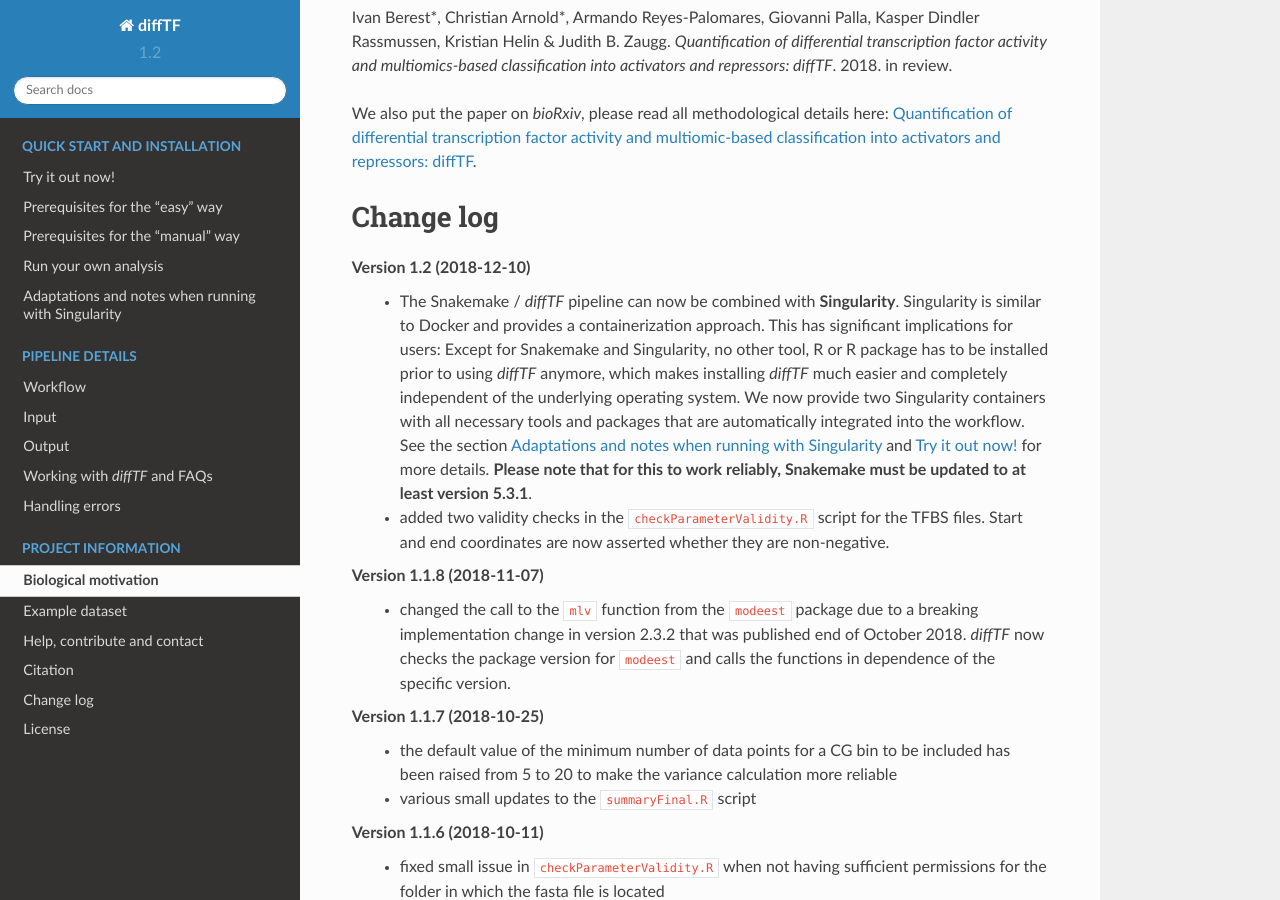
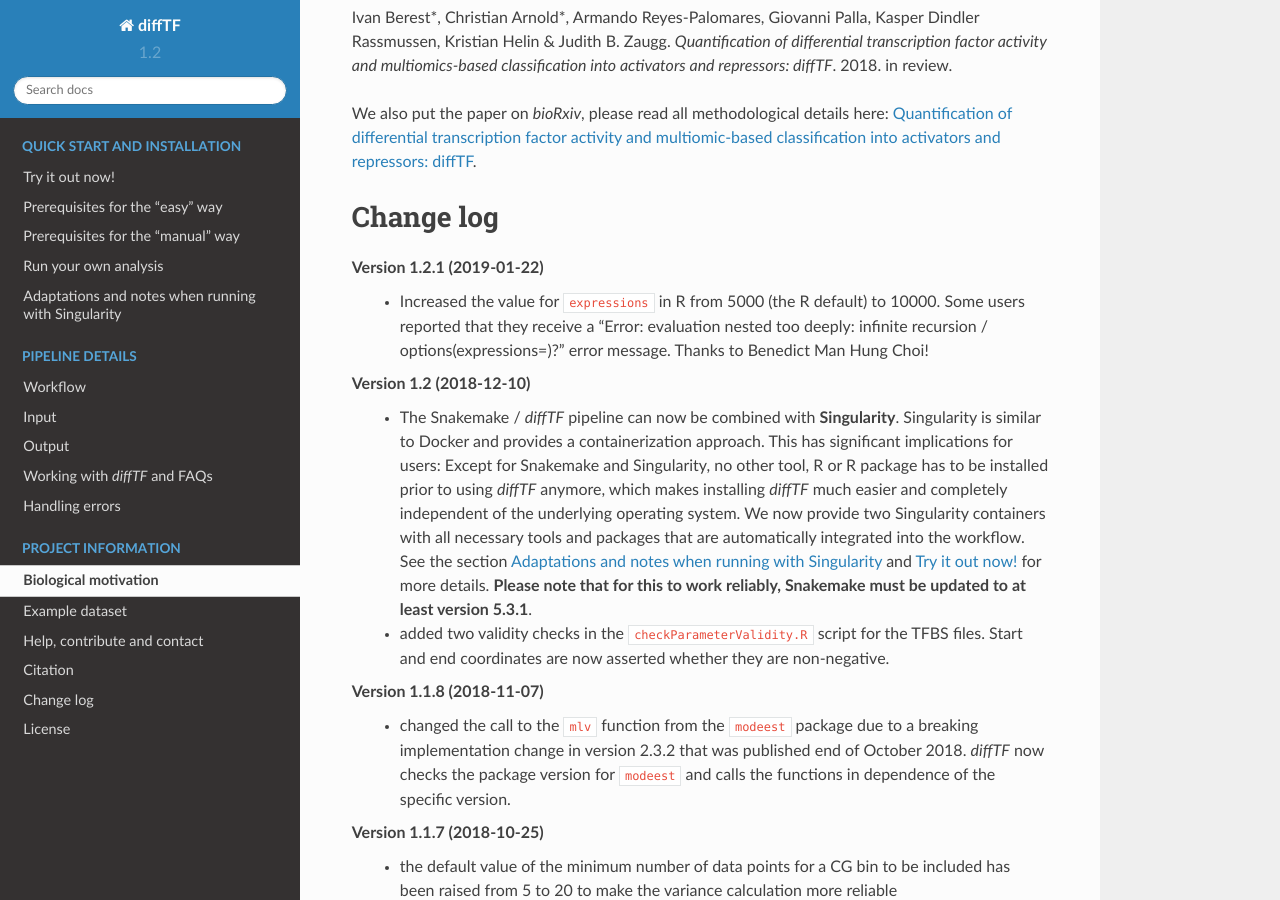
Before and after one commit to jfallmann/diffTF_Fork, a Sphinx documentation site: the page built from docs/projectInfo.rst, in a window 1280 px wide and 900 px high, scrolled down 1822 px. Built offline with Sphinx 7.4.7 and the Read the Docs theme 2.0.0, drawn with Linux system fonts in a browser that asks for light colours.

```diff
--- a/docs/projectInfo.rst
+++ b/docs/projectInfo.rst
@@ -53,6 +53,9 @@ We also put the paper on *bioRxiv*, please read all methodological details here:
 
 Change log
 ============================
+
+Version 1.2.1 (2019-01-22)
+    - Increased the value for ``expressions`` in R from 5000 (the R default) to 10000. Some users reported that they receive a "Error: evaluation nested too deeply: infinite recursion / options(expressions=)?" error message. Thanks to Benedict Man Hung Choi!
 
 Version 1.2 (2018-12-10)
     - The Snakemake / *diffTF* pipeline can now be combined with **Singularity**. Singularity is similar to Docker and provides a containerization approach. This has significant implications for users: Except for Snakemake and Singularity, no other tool, R or R package has to be installed prior to using *diffTF* anymore, which makes installing *diffTF* much easier and completely independent of the underlying operating system. We now provide two Singularity containers with all necessary tools and packages that are automatically integrated into the workflow. See the section :ref:`docs-singularityNotes` and :ref:`docs-quickstart` for more details. **Please note that for this to work reliably, Snakemake must be updated to at least version 5.3.1**.
```
Also changed, not shown: 2 other files.
